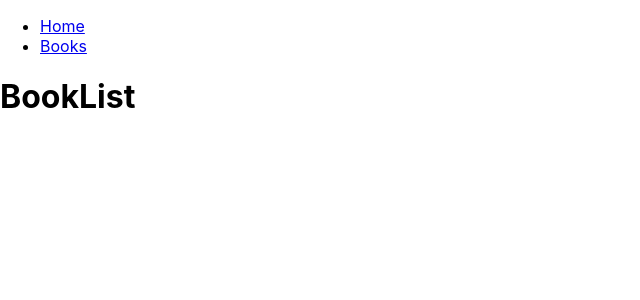
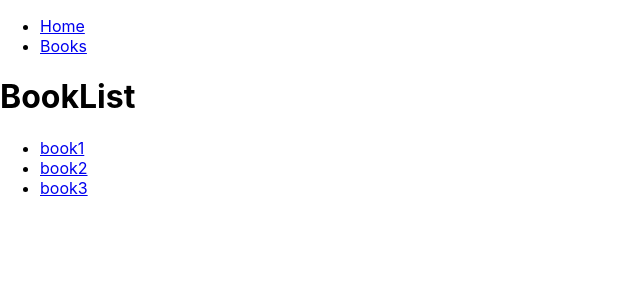
Before and after one commit to Praveen851/learn-react, a React (Create React App) app: page /books in a window 1280 px wide. Shown: the top 300 px of the page, without its empty margins (0-640 px from the left). Built offline with nearby package versions, Linux system fonts and the light colour scheme.

Commit message:
Lesson3: Dynamic routes

```diff
--- a/src/App.js
+++ b/src/App.js
@@ -1,6 +1,7 @@
 import { Link, Route, Routes } from "react-router-dom";
 import { Home } from "./pages/Home";
 import { BookList } from "./pages/BookList";
+import { Book } from "./pages/Book";
 
 function App() {
     return (
@@ -18,6 +19,7 @@ function App() {
             <Routes>
                 <Route path="/" element={<Home />} />
                 <Route path="/books" element={<BookList />} />
+                <Route path="/book/:id" element={<Book />} />
             </Routes>
         </>
     );
--- /dev/null
+++ b/src/pages/Book.js
@@ -0,0 +1,7 @@
+import { useParams } from "react-router-dom";
+
+export function Book() {
+    const { id } = useParams();
+
+    return <h1>Book {id}</h1>;
+}
--- a/src/pages/BookList.js
+++ b/src/pages/BookList.js
@@ -1,3 +1,20 @@
+import { Link } from "react-router-dom";
+
 export function BookList() {
-    return <h1>BookList</h1>;
+    return (
+        <>
+            <h1>BookList</h1>
+            <ul>
+                <li>
+                    <Link to={"/book/1"}>book1</Link>
+                </li>
+                <li>
+                    <Link to={"/book/2"}>book2</Link>
+                </li>
+                <li>
+                    <Link to={"/book/3"}>book3</Link>
+                </li>
+            </ul>
+        </>
+    );
 }
```
